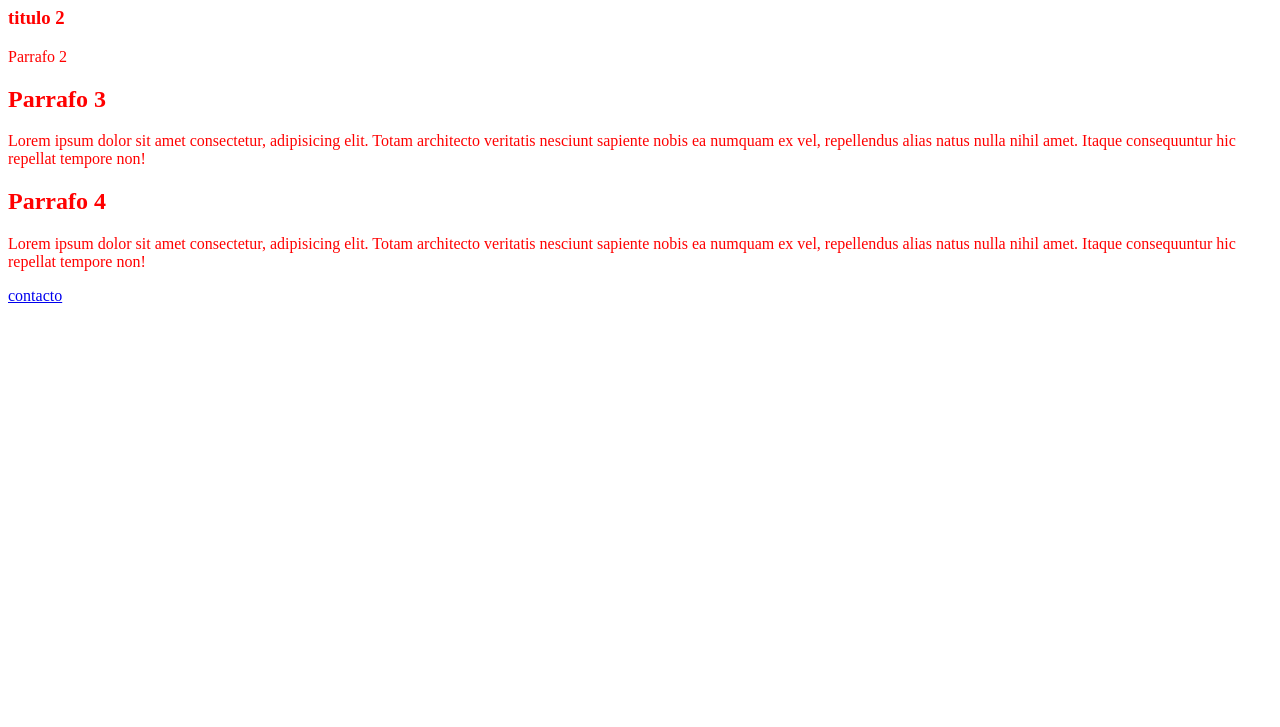
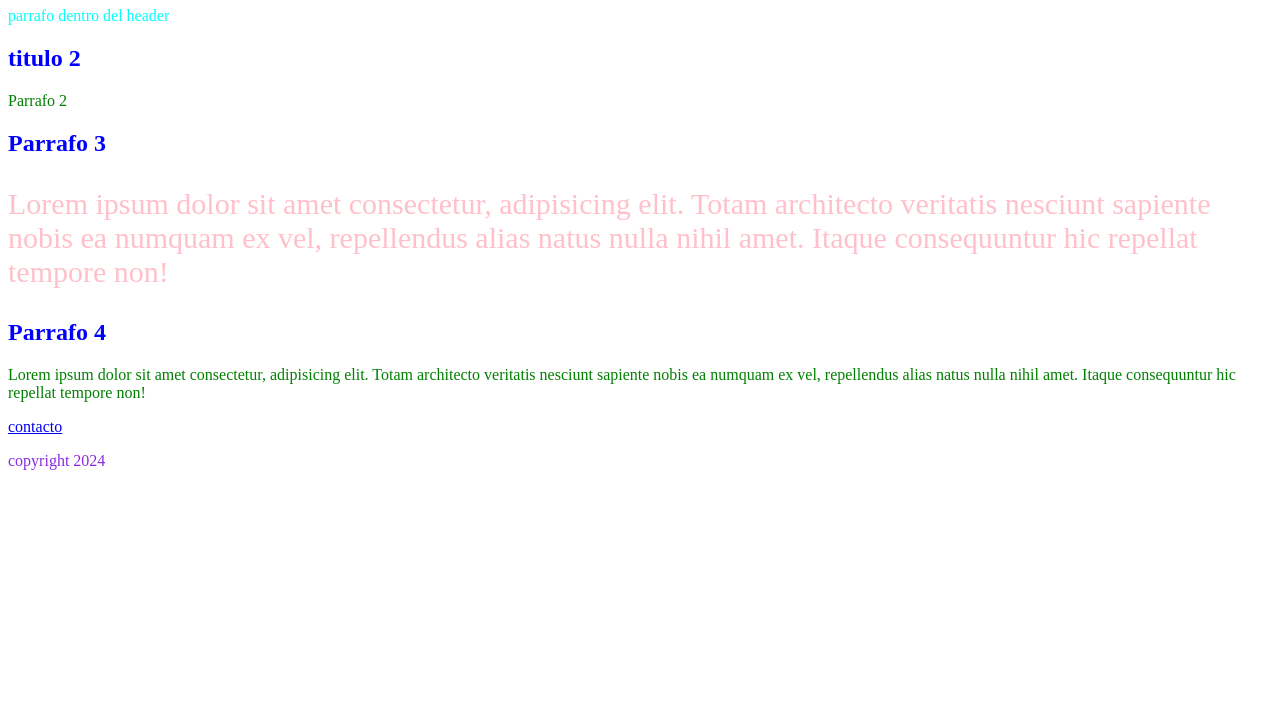
Before and after one commit to telivalen/css.1, a plain HTML site: page index.html in a window 1280 px wide. Shown: the part 73-800 px from the top of the page. Drawn offline with Linux system fonts and the light colour scheme.

Commit message:
style added

```diff
--- a/css/style.css
+++ b/css/style.css
@@ -1,10 +1,23 @@
 /* body{
     color: rgb(14, 129, 22);
 } */
-
-/* h2 {
-    color: green;
-} */
-body {
-    color: red;
+/* selector a partir de una etiqueta */
+ h2 {
+    color: blue;
 }
+ /*seleccion a partir de una clase  */
+    .texto-verde{
+        color: green;
+    }
+footer {
+    color: blueviolet;
+}
+/* seleccion a partir de un id */
+#parrafo-rosa {
+    color: pink;
+    font-size: 30px;
+}
+/* selector a partir de etiquetas combinadas     */
+header p {
+    color: aqua;
+}
--- a/index.html
+++ b/index.html
@@ -12,24 +12,26 @@
 <link rel="stylesheet" href="css/style.css">
 <body>
     <header>
-        <h1>stella - blog 2 </h1>
+        <h1 >stella - blog 2 </h1>
+        <p>parrafo dentro del header</p>
     </header>
     <section>
-        <article>
-            <h1>titulo 2</h1>
+        <article class="texto-verde">
+            <h2>titulo 2</h2>
             <p>Parrafo 2</p>
         </article>
         <article>
             <h2>Parrafo 3</h2>
-            <p>Lorem ipsum dolor sit amet consectetur, adipisicing elit. Totam architecto veritatis nesciunt sapiente nobis ea numquam ex vel, repellendus alias natus nulla nihil amet. Itaque consequuntur hic repellat tempore non!</p>
+            <p id="parrafo-rosa">Lorem ipsum dolor sit amet consectetur, adipisicing elit. Totam architecto veritatis nesciunt sapiente nobis ea numquam ex vel, repellendus alias natus nulla nihil amet. Itaque consequuntur hic repellat tempore non!</p>
         </article>
-        <article>
+        <article class="texto-verde">
             <h2>Parrafo 4</h2>
             <p>Lorem ipsum dolor sit amet consectetur, adipisicing elit. Totam architecto veritatis nesciunt sapiente nobis ea numquam ex vel, repellendus alias natus nulla nihil amet. Itaque consequuntur hic repellat tempore non!</p>
         </article>
     </section>
     <footer>
         <a href="mailto:telivalen@icloud.com">contacto</a>
+        <p>copyright 2024</p>
     </footer>
 </body>
 </html>
```
